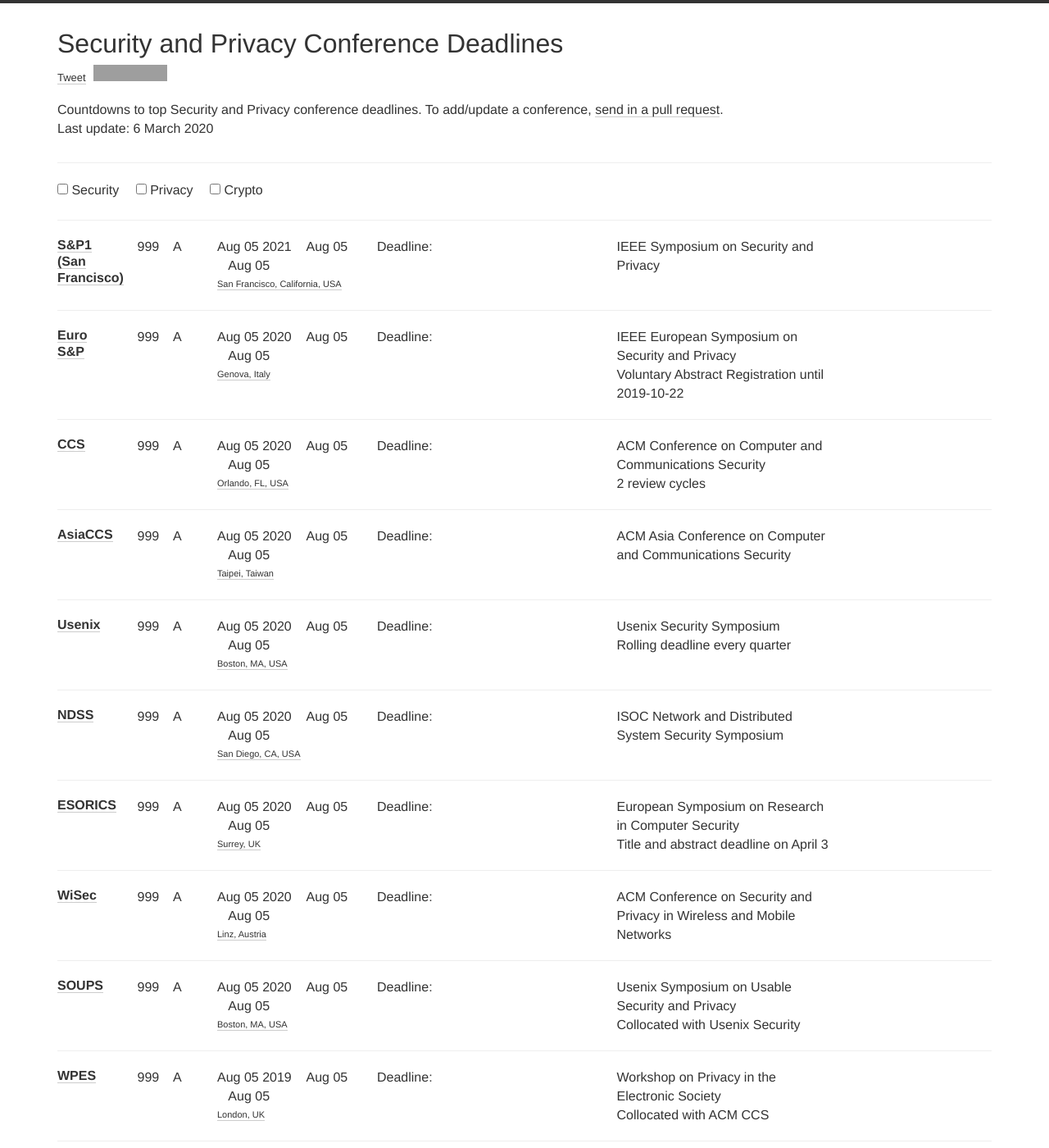
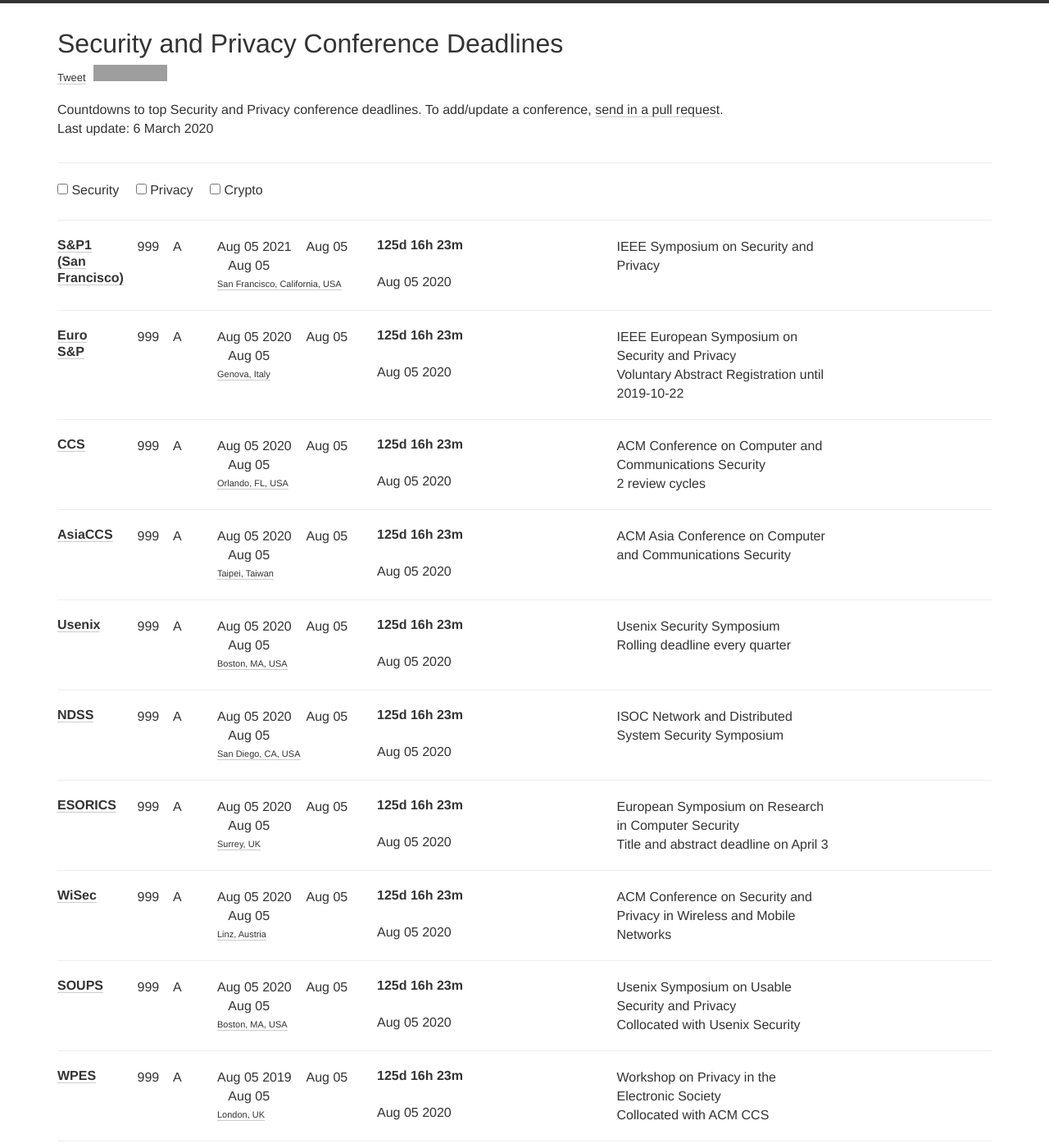
Before and after one commit to jianghaizhi/conference, a Jekyll site: the page built from index.html, in a window 1280 px wide and 1400 px high. Shown: the whole window at 82% size. Built offline with Jekyll 4.4.1, drawn with Linux system fonts in a browser that asks for light colours; nearby versions of some CDN libraries; comment, search, counter and statistics services are not loaded; some of the changed text lies outside the part shown; grey boxes are pictures that could not be loaded.

Commit message:
Update index.html

```diff
--- a/index.html
+++ b/index.html
@@ -68,12 +68,8 @@
               </div>
 
               <div class="col-xs-12 col-md-3">
-                <span class="timer"></span>
-                <div class="deadline">
-                  <div>Deadline:
-                    <span class="deadline-time"></span>
-                  </div>
-                </div>
+                <h2>125d 16h 23m</h2><br>
+                Aug 05 2020
               </div>
 
               <div class="col-xs-12 col-md-3">
```
